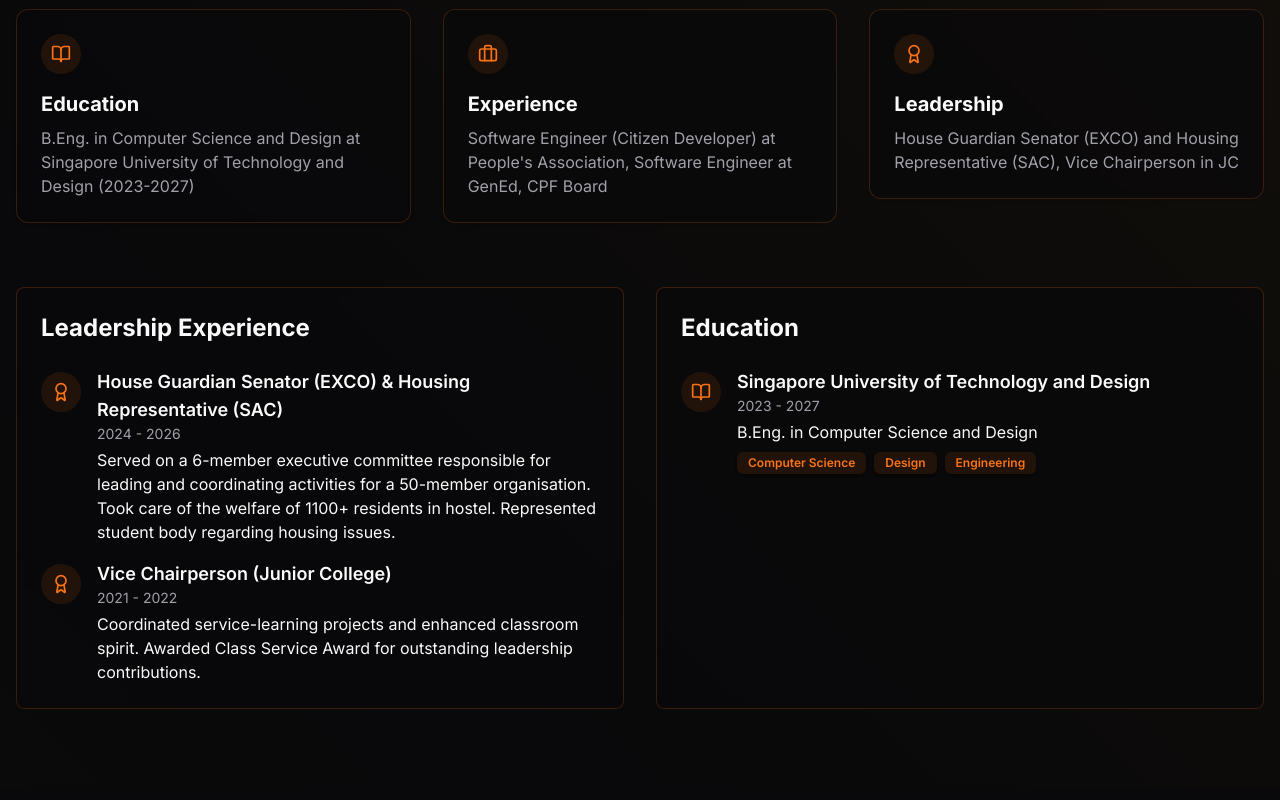
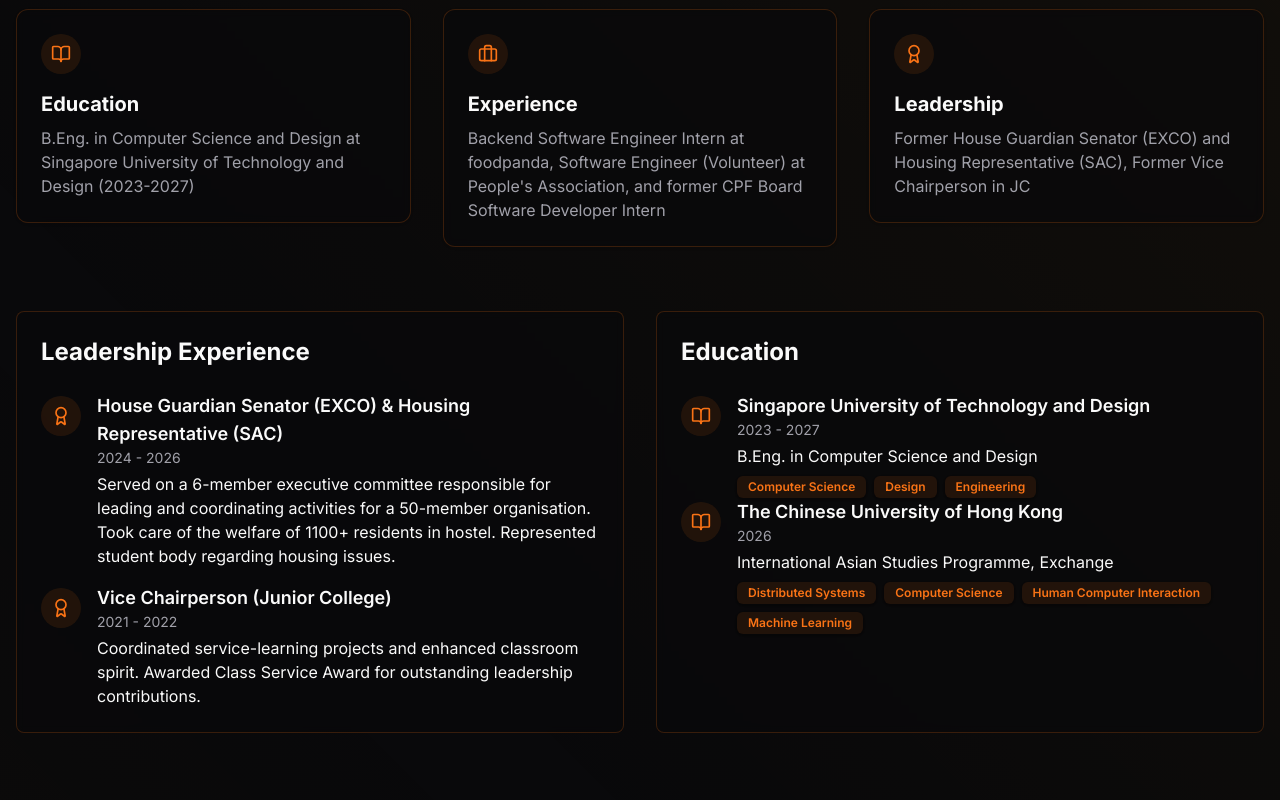
Before and after one commit to magentaong/Portfolio, a Next.js app: page / in a window 1280 px wide. Shown: the part 1040-1840 px from the top of the page. Built offline with nearby package versions, Linux system fonts and the light colour scheme.

Commit message:
Update portfolio content and devlogs

```diff
--- a/components/home/Skills.tsx
+++ b/components/home/Skills.tsx
@@ -30,9 +30,9 @@ export default function Skills({ sectionRef }: Props) {
         <Tabs defaultValue="languages" className="mx-auto max-w-4xl">
           <TabsList className="grid w-full  grid-cols-2 md:grid-cols-3 lg:grid-cols-4 h-full">
             <TabsTrigger value="languages">Languages</TabsTrigger>
-            <TabsTrigger value="frameworks">Frameworks</TabsTrigger>
-            <TabsTrigger value="data">Data</TabsTrigger>
-            <TabsTrigger value="design">Design</TabsTrigger>
+            <TabsTrigger value="frontend">Frontend</TabsTrigger>
+            <TabsTrigger value="backend">Backend</TabsTrigger>
+            <TabsTrigger value="tools">Tools</TabsTrigger>
           </TabsList>
           {(Object.entries(skillData) as [keyof typeof skillData, string[]][]).map(([key, skills]) => (
             <TabsContent key={key} value={key} className="mt-6">
--- a/data/about.ts
+++ b/data/about.ts
@@ -28,13 +28,13 @@ export const aboutCards: AboutCard[] = [
   {
     icon: "experience",
     title: "Experience",
-    text: "Software Engineer (Citizen Developer) at People's Association, Software Engineer at GenEd, CPF Board",
+    text: "Backend Software Engineer Intern at foodpanda, Software Engineer (Volunteer) at People's Association, and former CPF Board Software Developer Intern",
     extra: "",
   },
   {
     icon: "leadership",
     title: "Leadership",
-    text: "House Guardian Senator (EXCO) and Housing Representative (SAC), Vice Chairperson in JC",
+    text: "Former House Guardian Senator (EXCO) and Housing Representative (SAC), Former Vice Chairperson in JC",
     extra: "md:col-span-2 lg:col-span-1",
   },
 ]
@@ -59,4 +59,10 @@ export const educationData: EducationEntry[] = [
     degree: "B.Eng. in Computer Science and Design",
     badges: ["Computer Science", "Design", "Engineering"],
   },
+  {
+    school: "The Chinese University of Hong Kong",
+    date: "2026",
+    degree: "International Asian Studies Programme, Exchange",
+    badges: ["Distributed Systems", "Computer Science", "Human Computer Interaction", "Machine Learning"],
+  },
 ]
--- a/data/devlog.ts
+++ b/data/devlog.ts
@@ -23,7 +23,7 @@ export const devLogEntries: DevLogEntry[] = [
     id: "003",
     date: "March 18, 2026",
     title: "Added a photos section to this portfolio, and a cat :)",
-    body: "Added a photo section as well as a few of the photos I've taken in Japan, Taiwan and Hongkong, this section was inspired by pinterest, so the grid layout followed the masonry grid layout that pinterest has as well. Referenced code from https://github.com/adryd325/oneko.js, and added a cat that follows ur cursor (which is a fish I drew), you can also drag and drop the cat and the cat will fall to the end of the page. Really fun",
+    body: "Added a photo section as well as a few of the photos I've taken in Japan, Taiwan and Hong Kong, this section was inspired by pinterest, so the grid layout followed the masonry grid layout that pinterest has as well. Referenced code from https://github.com/adryd325/oneko.js, and added a cat that follows ur cursor (which is a fish I drew), you can also drag and drop the cat and the cat will fall to the end of the page. Really fun",
     project: "Portfolio",
     tags: ["Next.js", "TypeScript"],
     mood: "grind",
@@ -37,4 +37,31 @@ export const devLogEntries: DevLogEntry[] = [
     tags: ["Next.js", "TypeScript", "Refactor"],
     mood: "grind",
   },
+  {
+    id: "005",
+    date: "March 30, 2026",
+    title: "Finally understood(?) Raft and how it works",
+    body: "I spent the past week trying to catch up with Distributed Systems module here at CUHK, and for my final assignment I'm supposed to build Raft using Go. Tbh, I thought Raft was super scary initially, until my professor started talking about leader elections and how to decide if we're going to McDonald's or KFC, and using analogies like this to make things more approachable. I will say I think I understand it more now, and that I've managed to pass the test cases in the Raft assignment. Unforuntately due to policies I'm unable to show the code out here, but all in all, my main takeaway is 'Everything is simple as long as there's no failure' and that sendHeartBeats() needs very specific timing and can't be sent at random.",
+    project: "Learning",
+    tags: ["Raft", "Go", "Distributed Systems"],
+    mood: "grind",
+  },
+  {
+    id: "006",
+    date: "May 10, 2026",
+    title: "Trying to rebuild foundations for Go backend",
+    body: "Started building a small Go backend project to understand how APIs are structured outside of the usual JavaScript/TypeScript comfort zone. I worked on simple restaurant and menu endpoints, played around with Gin, and slowly got used to handlers, structs, JSON responses, and route parameters. It's a really tiny project, but I plan to expand it while I build my fundamentals. Also, while doing this I stumbled upon docs for Effective Go https://go.dev/doc/effective_go, its very useful.",
+    project: "Backend Notebook",
+    tags: ["Go", "Gin", "REST API", "Backend"],
+    mood: "grind",
+  },
+  {
+    id: "007",
+    date: "May 30, 2026",
+    title: "Updated Portfolio after neglect",
+    body: "Updating my portfolio again after leaving it neglected for about 2 months, cleaned up skills section, added BefriendersCircle, added more devlogs that were here, but I never got around to committing them, and.. would get around to adding my other mini projects here soon.. when they're at least more presentable .-. Oh also another TODO: add icons to skills so they look less basic.",
+    project: "Portfolio",
+    tags: ["Next.js", "TypeScript"],
+    mood: "good",
+  },
 ]
--- a/data/skills.ts
+++ b/data/skills.ts
@@ -1,6 +1,6 @@
 export const skillData = {
-  languages: ["Python", "JavaScript", "TypeScript", "HTML", "CSS", "Java", "English", "Chinese"],
-  frameworks: ["React", "Next.js", "Flask", "Django", "Clerk"],
-  data: ["PostgreSQL", "MySQL", "MongoDB", "Firebase", "Matplotlib", "Pandas", "NumPy", "ScikitLearn"],
-  design: ["Figma", "Illustrator", "Photoshop", "Premiere Pro", "Canva"],
+  languages: ["Python", "JavaScript", "TypeScript", "Java", "Go", "HTML", "CSS", "English", "Chinese"],
+  frontend: ["React", "Next.js", "TailwindCSS", "Vite", "Figma"],
+  backend: ["Node.js", "Express.js", "Flask", "Django", "REST APIs", "JWT", "Clerk"],
+  tools: ["PostgreSQL", "MySQL", "MongoDB", "Firebase", "Supabase", "Jest", "Supertest", "Cypress", "Pandas", "NumPy", "Scikit-learn", "AWS", "Docker"],
 }
--- a/data/timeline.ts
+++ b/data/timeline.ts
@@ -6,6 +6,12 @@ export type TimelineEntry = {
 }
 
 export const timelineData: TimelineEntry[] = [
+  {
+    date: "May 2026 - Present",
+    title: "Backend Software Engineer Intern",
+    company: "foodpanda",
+    description: "Contributing to backend engineering work involving Go services, API integration, feature flagging, and service migration within a marketplace environment.",
+  },
     {
     date: "Sep 2025 - Present",
     title: "Software Engineer (Citizen Developer)",
@@ -22,7 +28,7 @@ export const timelineData: TimelineEntry[] = [
     date: "Mar 2025 - Present?",
     title: "Freelance Designer and Developer",
     company: "Self-Employed",
-    description: "Designing and developing custom portfolio websites for clients. Utilizing Next.js, Vercel, and Figma to create responsive and visually appealing web experiences.",
+    description: "Designing and developing custom websites for clients. Utilizing Next.js, Vercel, and Figma to create responsive and visually appealing web experiences.",
   },
   {
     date: "Aug 2023 - Sep 2025",
```
